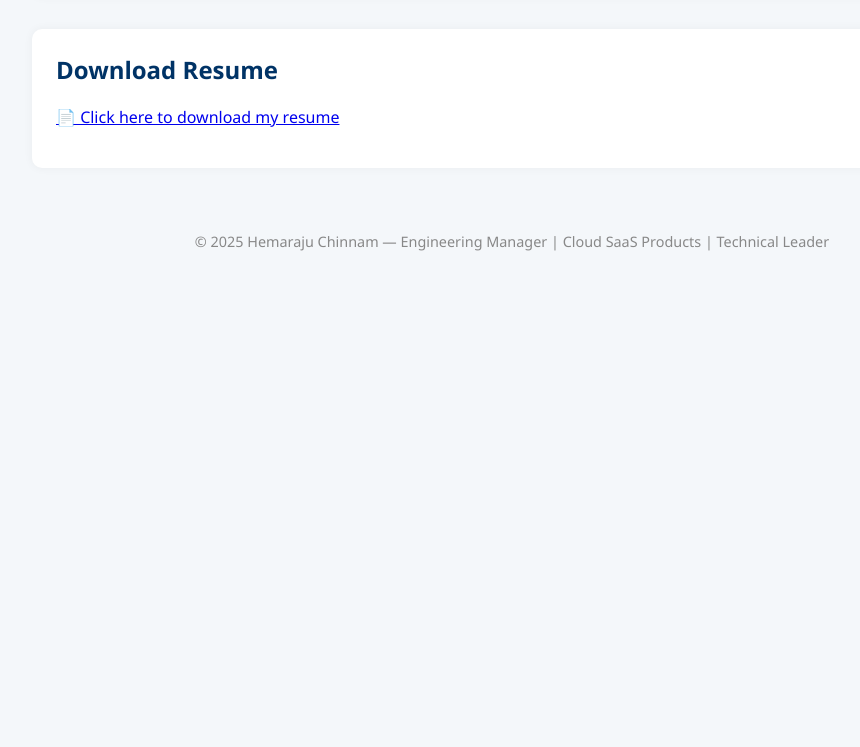
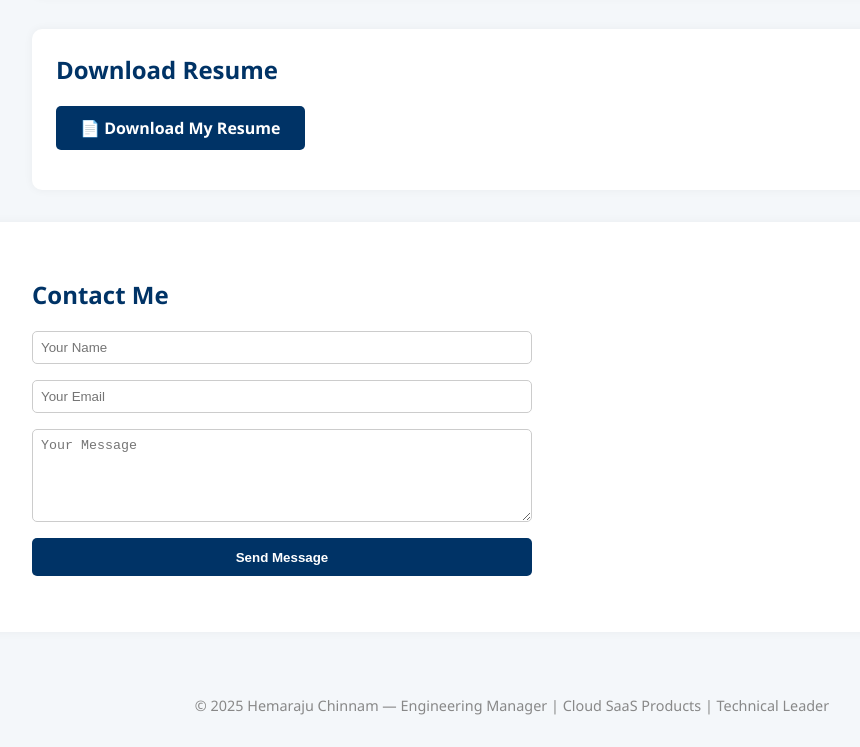
Before and after one commit to hemarajuc/website, a plain HTML site: page index.html in a window 1280 px wide. Shown: the part 1863-2610 px from the top of the page, without its empty margins (128-988 px from the left). Before the commit the page ends 2146 px from the top, so only its background shows below. Drawn offline with Linux system fonts and the light colour scheme.

Commit message:
Update index.html

```diff
--- a/index.html
+++ b/index.html
@@ -17,6 +17,12 @@
     .stack { display: flex; flex-wrap: wrap; gap: 1rem; }
     .stack div { background: #eef1f5; padding: 0.5rem 1rem; border-radius: 5px; font-weight: bold; font-size: 0.9rem; }
     footer { text-align: center; font-size: 0.9rem; padding: 2rem; color: #888; }
+
+    @media (max-width: 600px) {
+      header h1 { font-size: 1.5rem; }
+      .container { padding: 0 0.5rem; }
+      .stack { flex-direction: column; }
+    }
   </style>
 </head>
 <body>
@@ -83,9 +89,21 @@ about building high-performance teams and leading transformation initiatives.</p
 
     <section>
       <h2>Download Resume</h2>
-      <p><a href="Hemaraju_Chinnam_Resume.pdf" download>📄 Click here to download my resume</a></p>
+      <p><a href="Hemaraju_Chinnam_Resume.pdf" download style="display: inline-block; background-color: #003366; color: white; padding: 0.7rem 1.5rem; border-radius: 5px; text-decoration: none; font-weight: bold;">📄 Download My Resume</a></p>
     </section>
   </div>
+
+  <section>
+    <div class="container">
+      <h2>Contact Me</h2>
+      <form action="https://formspree.io/f/YOUR_FORM_ID" method="POST" style="display: flex; flex-direction: column; gap: 1rem; max-width: 500px;">
+        <input type="text" name="name" placeholder="Your Name" required style="padding: 0.5rem; border: 1px solid #ccc; border-radius: 5px;">
+        <input type="email" name="_replyto" placeholder="Your Email" required style="padding: 0.5rem; border: 1px solid #ccc; border-radius: 5px;">
+        <textarea name="message" rows="5" placeholder="Your Message" required style="padding: 0.5rem; border: 1px solid #ccc; border-radius: 5px;"></textarea>
+        <button type="submit" style="padding: 0.7rem; background-color: #003366; color: white; border: none; border-radius: 5px; font-weight: bold; cursor: pointer;">Send Message</button>
+      </form>
+    </div>
+  </section>
   <footer>
     &copy; 2025 Hemaraju Chinnam — Engineering Manager | Cloud SaaS Products | Technical Leader
   </footer>
```
